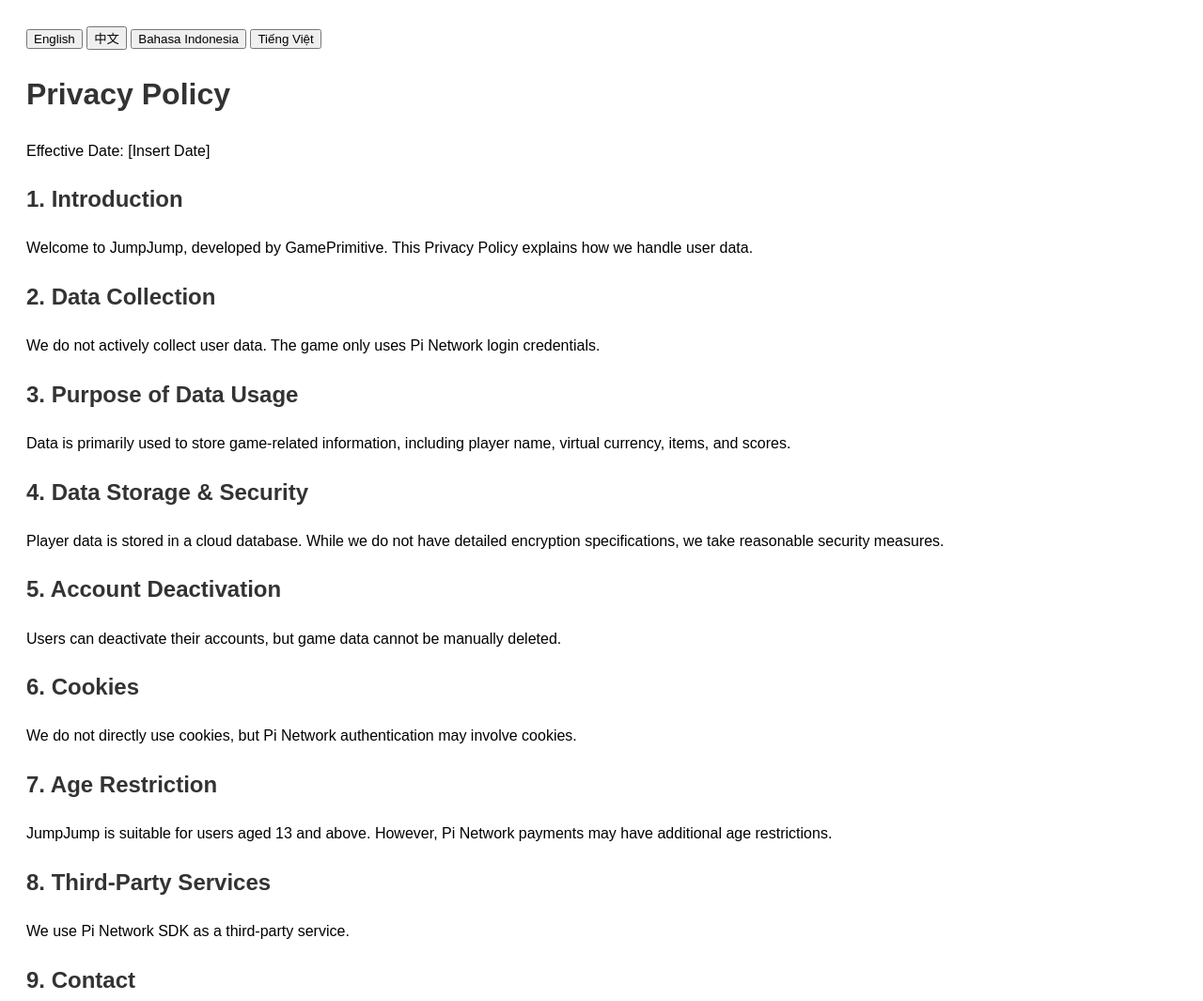
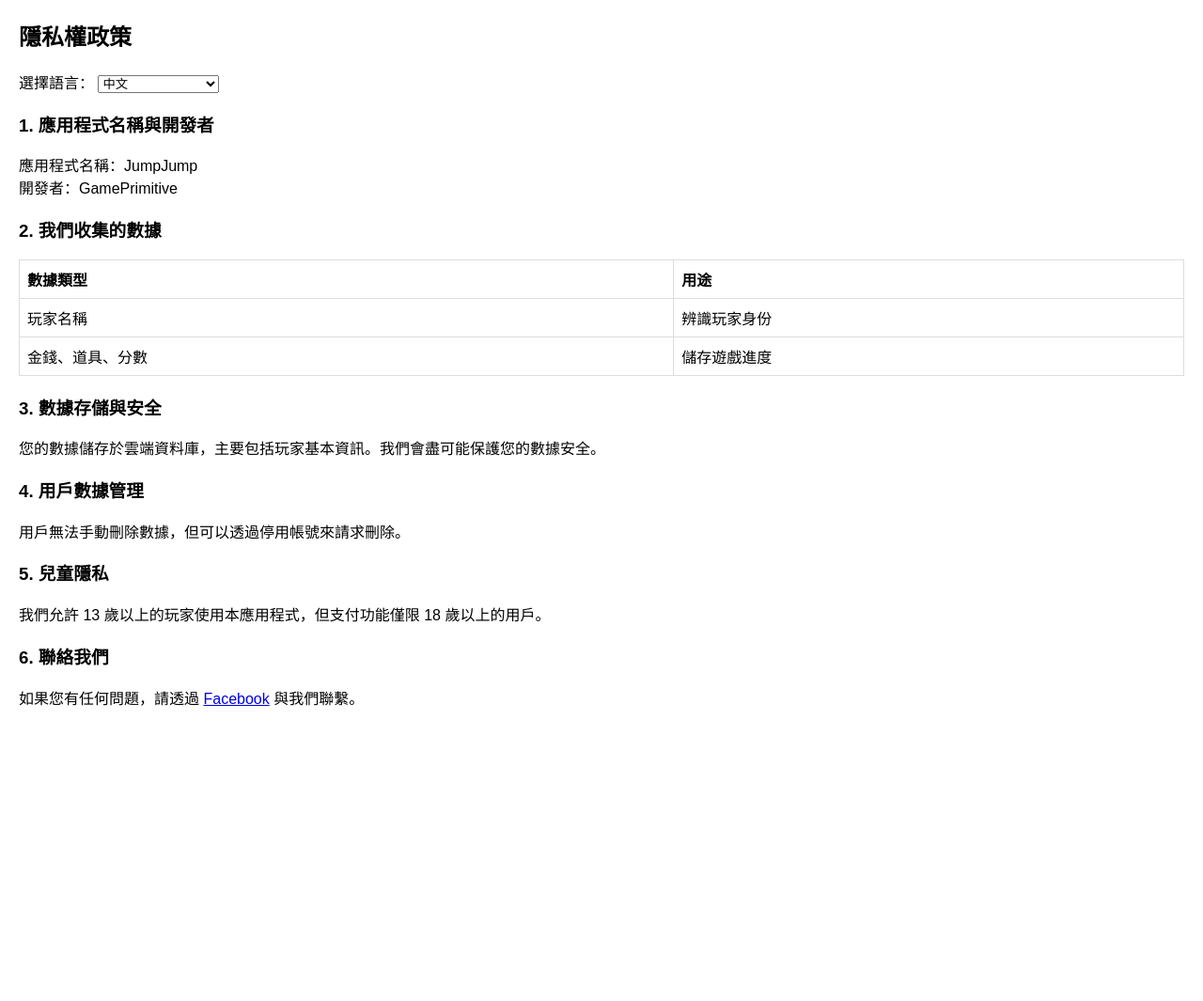
Before and after one commit to gameprimitive/PiWebApp, a website: page privacy-policy.html in a window 1280 px wide. Shown: the top 1065 px of the page at 94% size. After the commit the page ends 800 px from the top, so only its background shows below. Drawn offline with Linux system fonts and the light colour scheme.

Commit message:
Update privacy-policy.html

```diff
--- a/privacy-policy.html
+++ b/privacy-policy.html
@@ -1,75 +1,76 @@
 <!DOCTYPE html>
-<html lang="en">
+<html lang="zh">
 <head>
     <meta charset="UTF-8">
     <meta name="viewport" content="width=device-width, initial-scale=1.0">
-    <title>Privacy Policy - JumpJump</title>
+    <title>隱私權政策 - JumpJump</title>
     <style>
-        body { font-family: Arial, sans-serif; line-height: 1.6; padding: 20px; }
-        h1, h2 { color: #333; }
-        .language-switch { margin-bottom: 20px; }
+        body { font-family: Arial, sans-serif; margin: 20px; }
         .hidden { display: none; }
+        table { width: 100%; border-collapse: collapse; margin-top: 10px; }
+        th, td { border: 1px solid #ddd; padding: 8px; text-align: left; }
     </style>
 </head>
 <body>
-    <div class="language-switch">
-        <button onclick="switchLanguage('en')">English</button>
-        <button onclick="switchLanguage('zh')">中文</button>
-        <button onclick="switchLanguage('id')">Bahasa Indonesia</button>
-        <button onclick="switchLanguage('vi')">Tiếng Việt</button>
-    </div>
+    <h2 id="title">隱私權政策</h2>
+    <label for="language">選擇語言：</label>
+    <select id="language">
+        <option value="zh">中文</option>
+        <option value="en">English</option>
+        <option value="th">ภาษาไทย</option>
+        <option value="id">Bahasa Indonesia</option>
+        <option value="vi">Tiếng Việt</option>
+        <option value="ms">Bahasa Melayu</option>
+    </select>
 
-    <div id="en" class="language">
-        <h1>Privacy Policy</h1>
-        <p>Effective Date: [Insert Date]</p>
-        <h2>1. Introduction</h2>
-        <p>Welcome to JumpJump, developed by GamePrimitive. This Privacy Policy explains how we handle user data.</p>
-        <h2>2. Data Collection</h2>
-        <p>We do not actively collect user data. The game only uses Pi Network login credentials.</p>
-        <h2>3. Purpose of Data Usage</h2>
-        <p>Data is primarily used to store game-related information, including player name, virtual currency, items, and scores.</p>
-        <h2>4. Data Storage & Security</h2>
-        <p>Player data is stored in a cloud database. While we do not have detailed encryption specifications, we take reasonable security measures.</p>
-        <h2>5. Account Deactivation</h2>
-        <p>Users can deactivate their accounts, but game data cannot be manually deleted.</p>
-        <h2>6. Cookies</h2>
-        <p>We do not directly use cookies, but Pi Network authentication may involve cookies.</p>
-        <h2>7. Age Restriction</h2>
-        <p>JumpJump is suitable for users aged 13 and above. However, Pi Network payments may have additional age restrictions.</p>
-        <h2>8. Third-Party Services</h2>
-        <p>We use Pi Network SDK as a third-party service.</p>
-        <h2>9. Contact</h2>
-        <p>For inquiries, contact us via Facebook: <a href="https://www.facebook.com/profile.php?id=100063880394323">Click Here</a></p>
-    </div>
+    <div id="content">
+        <div class="lang" id="zh">
+            <h3>1. 應用程式名稱與開發者</h3>
+            <p>應用程式名稱：JumpJump<br>開發者：GamePrimitive</p>
+            <h3>2. 我們收集的數據</h3>
+            <table>
+                <tr><th>數據類型</th><th>用途</th></tr>
+                <tr><td>玩家名稱</td><td>辨識玩家身份</td></tr>
+                <tr><td>金錢、道具、分數</td><td>儲存遊戲進度</td></tr>
+            </table>
+            <h3>3. 數據存儲與安全</h3>
+            <p>您的數據儲存於雲端資料庫，主要包括玩家基本資訊。我們會盡可能保護您的數據安全。</p>
+            <h3>4. 用戶數據管理</h3>
+            <p>用戶無法手動刪除數據，但可以透過停用帳號來請求刪除。</p>
+            <h3>5. 兒童隱私</h3>
+            <p>我們允許 13 歲以上的玩家使用本應用程式，但支付功能僅限 18 歲以上的用戶。</p>
+            <h3>6. 聯絡我們</h3>
+            <p>如果您有任何問題，請透過 <a href="https://www.facebook.com/profile.php?id=100063880394323">Facebook</a> 與我們聯繫。</p>
+        </div>
 
-    <div id="zh" class="language hidden">
-        <h1>隐私政策</h1>
-        <p>生效日期：[插入日期]</p>
-        <h2>1. 介绍</h2>
-        <p>欢迎使用 JumpJump，由 GamePrimitive 开发。本隐私政策解释了我们如何处理用户数据。</p>
-        <h2>2. 数据收集</h2>
-        <p>我们不会主动收集用户数据。游戏仅使用 Pi Network 进行登录。</p>
-        <h2>3. 数据用途</h2>
-        <p>数据主要用于存储游戏相关信息，包括玩家名称、虚拟货币、道具和分数。</p>
-        <h2>4. 数据存储与安全</h2>
-        <p>玩家数据存储在云数据库中。尽管我们没有详细的加密说明，但我们会采取合理的安全措施。</p>
-        <h2>5. 账户停用</h2>
-        <p>用户可以停用其账户，但无法手动删除游戏数据。</p>
-        <h2>6. Cookies</h2>
-        <p>我们不直接使用 Cookies，但 Pi Network 认证可能涉及 Cookies。</p>
-        <h2>7. 年龄限制</h2>
-        <p>JumpJump 适用于 13 岁及以上用户，但 Pi Network 支付可能有额外年龄限制。</p>
-        <h2>8. 第三方服务</h2>
-        <p>我们使用 Pi Network SDK 作为第三方服务。</p>
-        <h2>9. 联系方式</h2>
-        <p>如有疑问，请通过 Facebook 联系我们：<a href="https://www.facebook.com/profile.php?id=100063880394323">点击这里</a></p>
+        <div class="lang hidden" id="en">
+            <h3>1. App Name & Developer</h3>
+            <p>App Name: JumpJump<br>Developer: GamePrimitive</p>
+            <h3>2. Data We Collect</h3>
+            <table>
+                <tr><th>Data Type</th><th>Purpose</th></tr>
+                <tr><td>Player Name</td><td>Identify player</td></tr>
+                <tr><td>Money, Items, Score</td><td>Store game progress</td></tr>
+            </table>
+            <h3>3. Data Storage & Security</h3>
+            <p>Your data is stored in a cloud database, including basic player information. We strive to protect your data security.</p>
+            <h3>4. User Data Management</h3>
+            <p>Users cannot manually delete data, but they can request deletion by deactivating their account.</p>
+            <h3>5. Children's Privacy</h3>
+            <p>Our app allows players aged 13 and above, but payment features are only available for users aged 18 and above.</p>
+            <h3>6. Contact Us</h3>
+            <p>If you have any questions, please contact us via <a href="https://www.facebook.com/profile.php?id=100063880394323">Facebook</a>.</p>
+        </div>
+
+        <!-- 其他語言內容 (泰語、印尼語、越南語、馬來語) 可以按此格式填充 -->
     </div>
 
     <script>
-        function switchLanguage(lang) {
-            document.querySelectorAll('.language').forEach(el => el.classList.add('hidden'));
-            document.getElementById(lang).classList.remove('hidden');
-        }
+        document.getElementById('language').addEventListener('change', function() {
+            let selectedLang = this.value;
+            document.querySelectorAll('.lang').forEach(lang => lang.classList.add('hidden'));
+            document.getElementById(selectedLang).classList.remove('hidden');
+        });
     </script>
 </body>
 </html>
```
